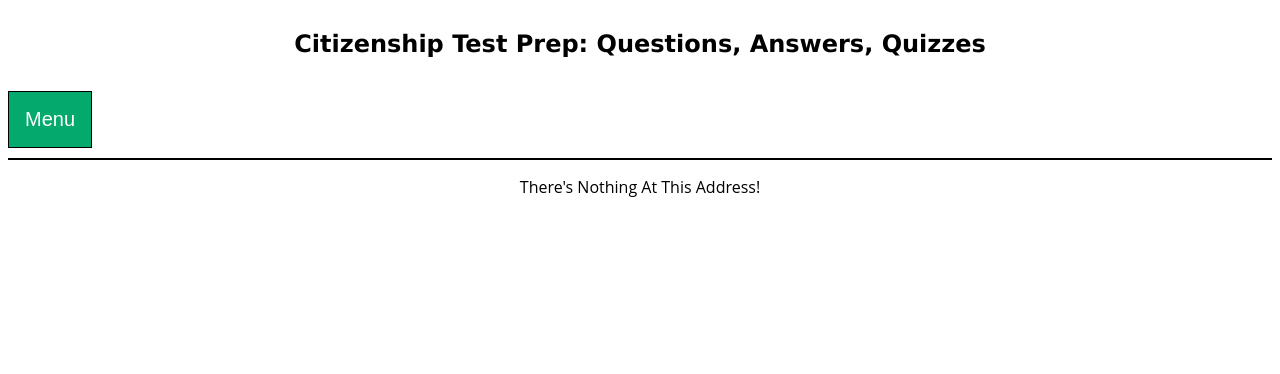
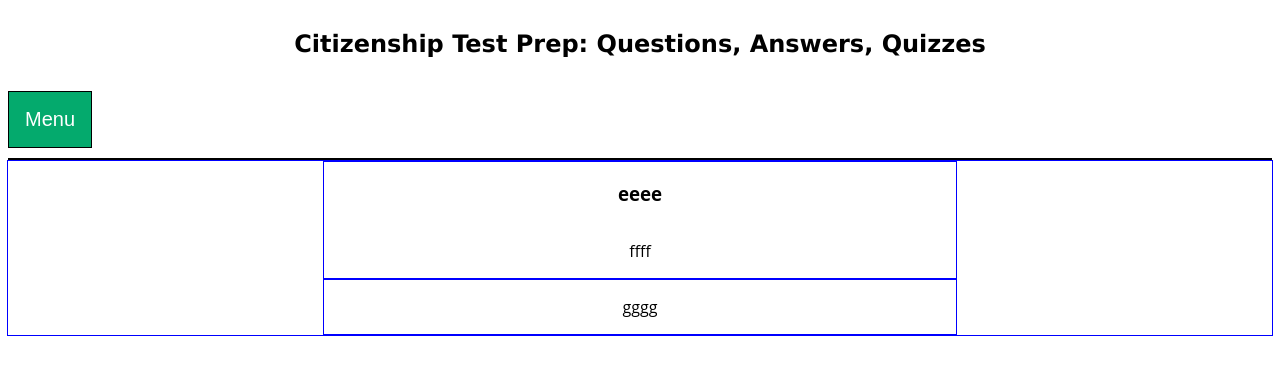
Before and after one commit to mmaustin/citizenship-questions-answers, a React (Create React App) app in the folder citizenship-frontend/: page /homepage in a window 1280 px wide. Shown: the top 374 px of the page. Built offline with nearby package versions, Linux system fonts and the light colour scheme.

Commit message:
added 'homepage' to the address for that component

```diff
--- a/citizenship-frontend/src/App.js
+++ b/citizenship-frontend/src/App.js
@@ -28,7 +28,7 @@ const App = () => {
         <Router>
             <Navbar/>
                 <Routes>
-                    <Route exact path='/' element={<HomePage/>}/>
+                    <Route exact path='/homepage' element={<HomePage/>}/>
                     <Route exact path='/questions-one' element={<QuestionsList/>}/>
                     <Route exact path='/quiz-one' element={<QuizOne/>}/>
                     <Route exact path='/questions-two' element={<QuestionsListTwo/>}/>
--- a/citizenship-frontend/src/app/Navbar.js
+++ b/citizenship-frontend/src/app/Navbar.js
@@ -9,7 +9,7 @@ const Navbar = () => {
             <div className="dropdown">
                 <button className="dropbtn">Menu</button>
                 <div className="dropdown-content">
-                    <Link className='nav-link-text' to='/'>Home Page</Link>
+                    <Link className='nav-link-text' to='/homepage'>Home Page</Link>
                     <Link className='nav-link-text' to='/questions-one'>Quiz One Q&A</Link>
                     <Link className='nav-link-text' to='/quiz-one'>Quiz One</Link>
                     <Link className='nav-link-text' to='/questions-two'>Quiz Two Q&A</Link>
--- a/citizenship-frontend/src/features/homePage/HomePage.js
+++ b/citizenship-frontend/src/features/homePage/HomePage.js
@@ -4,11 +4,11 @@ export const HomePage = () => {
     return(
         <div id='home-container'>
             <div id='home-welcome'>
-                <h3>Become A United States Citizen</h3>
+                <h3>eeee</h3>
                 <p>ffff</p>
             </div>
             <div id='home-instructions'>
-                <p>ggg</p>
+                <p>gggg</p>
             </div>
         </div>
     )
```
